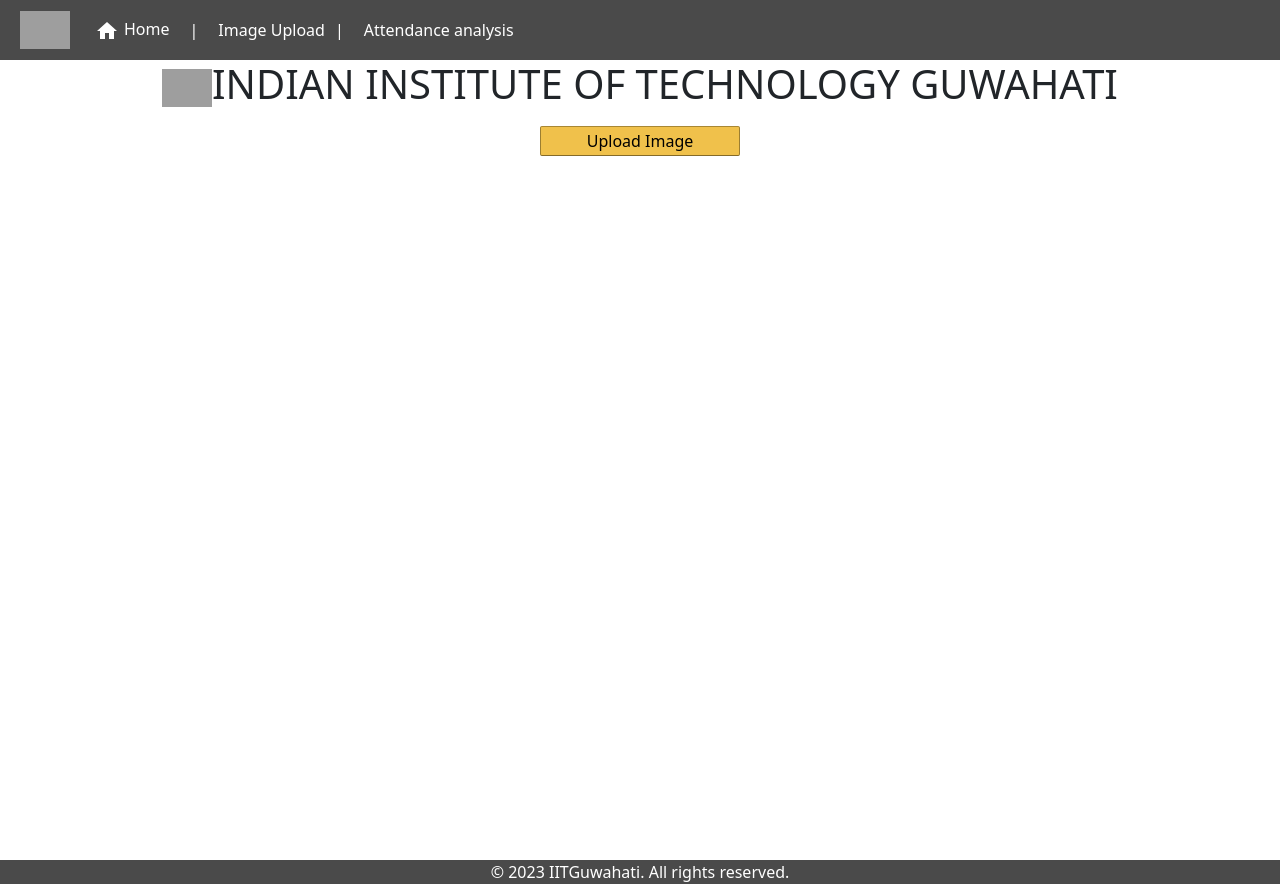
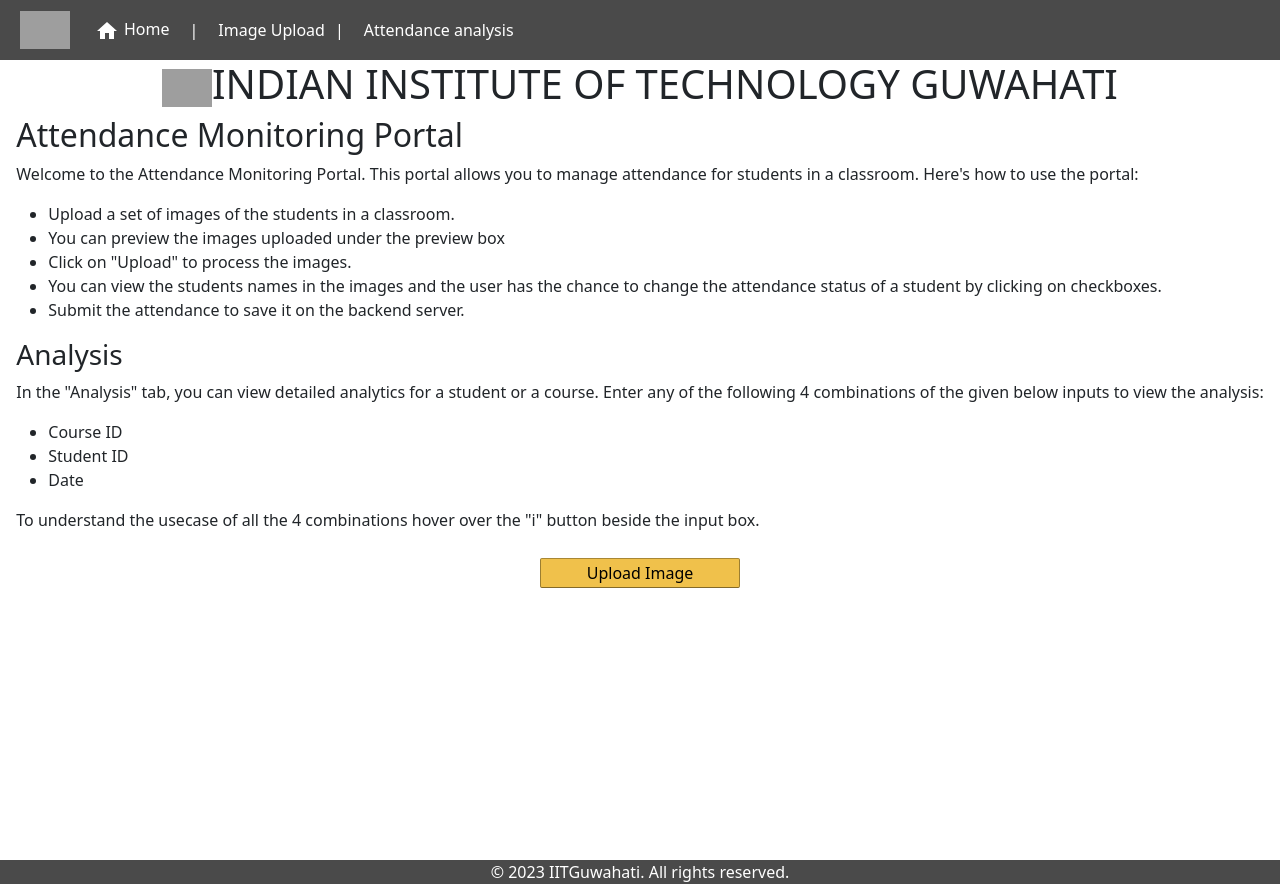
Before and after one commit to venkateshyeturi904/smart_attendance_frontend, a React (Create React App) app: page / in a window 1280 px wide. Built offline with nearby package versions, Linux system fonts and the light colour scheme; grey boxes are pictures that could not be loaded.

Commit message:
added text in home and analysis page

```diff
--- a/src/CSS/App.css
+++ b/src/CSS/App.css
@@ -201,7 +201,7 @@
   background-color:rgba(0, 0, 0, 0.71);
   position: sticky;
   top:0;
-  z-index:100;
+  backdrop-filter: blur(100px);
 }
 
 .logo{
@@ -237,6 +237,11 @@
   background-color:rgba(0, 0, 0, 0.71);
   padding: '10px';
   text-align: center;
+  justify-content: center;
+  bottom:0;
+  left:0;
+  right:0;
+  /* position: fixed; */
 }
 
 .footer-text{
--- a/src/CSS/Home.css
+++ b/src/CSS/Home.css
@@ -1,25 +1,27 @@
-.Home{
-    display:flex;
+.Home {
+  display: flex;
   flex-direction: column;
+  background-color: #f5f5f5; /* Add a background color */
+  height: 100vh; /* Make sure the container takes the full viewport height */
 }
 
-  .college{
+.college {
   display: flex;
   align-items: center;
 }
 
-  .Home>h1{
+.Home > h1 {
   margin-top: 20px;
-    margin-left:10px;
+  margin-left: 10px;
   color: black;
 }
 
-  .Home-image{
+.Home-image {
   object-fit: contain;
   width: 50px;
 }
 
-  .Home_upload_button{
+.Home_upload_button {
   background: #f0c14b;
   border-radius: 2px;
   width: 200px;
@@ -27,15 +29,22 @@
   border: 1px solid;
   margin-top: 10px;
   border-color: #a88734 #9c7e31 #846a29;
+  cursor: pointer; /* Add pointer cursor for better UX */
+  transition: background-color 0.3s; /* Add a smooth transition for the background color */
 }
 
-  .button{
-    align-items: center;
+.Home_upload_button:hover {
+  background-color: #e0b740; /* Change the background color on hover */
+}
+
+.button {
+  display: flex; /* Change to display: flex to center the button */
+  justify-content: center;
 }
 
 .out-container {
   background-color: white;
-    height: 100vh;
+  height: 100%; /* Use 100% instead of 100vh for better compatibility */
   display: flex;
   flex-direction: column;
   align-items: center;
--- a/src/CSS/analysis.css
+++ b/src/CSS/analysis.css
@@ -1,4 +1,6 @@
 .container {
+  left: 0;
+  right: 0;
   background-color: white;
   height: 100vh;
   display: flex;
@@ -109,7 +111,7 @@
   border: none;
   cursor: pointer;
   font-size: 20px;
-  color: grey;
+  color: rgba(0, 0, 0, 0.71);
 }
 
 .info-dropdown {
@@ -149,3 +151,7 @@
   }
 
   */
+
+.Analysis-home{
+  text-align: center;
+}
--- a/src/components/Analysis.js
+++ b/src/components/Analysis.js
@@ -191,6 +191,17 @@
         )}
       </div>
       </div>
+      {
+        courseAttendance.length===0 && studentPresent==='' && studentAverage.length===0 && coursevsDate.length==0 &&
+        <div className='Analysis-home'>
+        <h1 className="analysis-text">Analysis</h1>
+        <p>
+          Welcome to the Analysis page. Here you can perform various types of analysis
+          related to course attendance. You can select any of the 4 combinations of the above inputs which can be viewed by hovering over the "i" for detailed report. Please provide the necessary inputs and click
+          the "Submit" button to get started.
+        </p>
+        </div>
+      }
       {courseAttendance.length > 0 && <BarGraph data={courseAttendance} />}
       {studentPresent !== '' && (
         <h1 className="studentPresent">{`Student is ${studentPresent}`}</h1>
--- a/src/components/Home.js
+++ b/src/components/Home.js
@@ -7,6 +7,7 @@
     const handleClick=(e)=>{
         navigate('/image_upload');
     }
+
     return (
         <div className='Home'>
             <div className='out-container'>
@@ -20,8 +21,33 @@
                         INDIAN INSTITUTE OF TECHNOLOGY GUWAHATI
                     </h1>
                 </div>
+                <div className='content'>
+                    <h2>Attendance Monitoring Portal</h2>
+                    <p>
+                        Welcome to the Attendance Monitoring Portal. This portal allows you to manage attendance for students in a classroom. Here's how to use the portal:
+                    </p>
+                    <ul>
+                        <li>Upload a set of images of the students in a classroom.</li>
+                        <li>You can preview the images uploaded under the preview box</li>
+                        <li>Click on "Upload" to process the images.</li>
+                        <li>You can view the students names in the images and the user has the chance to change the attendance status of a student by clicking on checkboxes.</li>
+                        <li>Submit the attendance to save it on the backend server.</li>
+                    </ul>
+                    <h3>Analysis</h3>
+                    <p>
+                        In the "Analysis" tab, you can view detailed analytics for a student or a course. Enter any of the following 4 combinations of the given below inputs to view the analysis:
+                    </p>
+                    <ul>
+                        <li>Course ID</li>
+                        <li>Student ID</li>
+                        <li>Date</li>
+                    </ul>
+                    <p>
+                        To understand the usecase of all the 4 combinations hover over the "i" button beside the input box.
+                    </p>
+                </div>
                 <div className='button'>
-            <button type="submit" class="Home_upload_button" onClick={handleClick} >Upload Image</button>
+                        <button type="submit" className="Home_upload_button" onClick={handleClick}>Upload Image</button>
                 </div>
             </div>
         </div>
```
Lines whose indentation alone changed are shown as unchanged.
